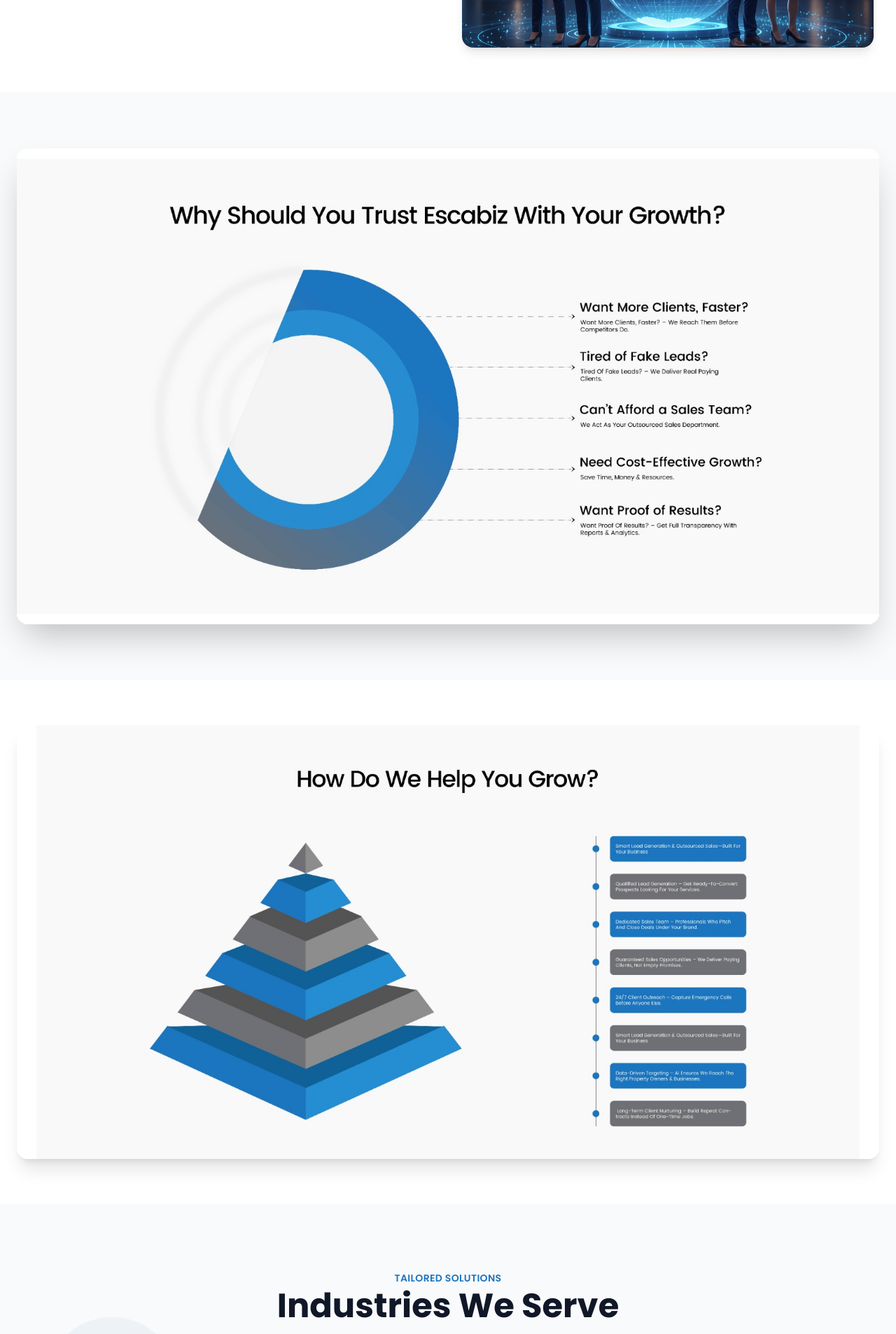
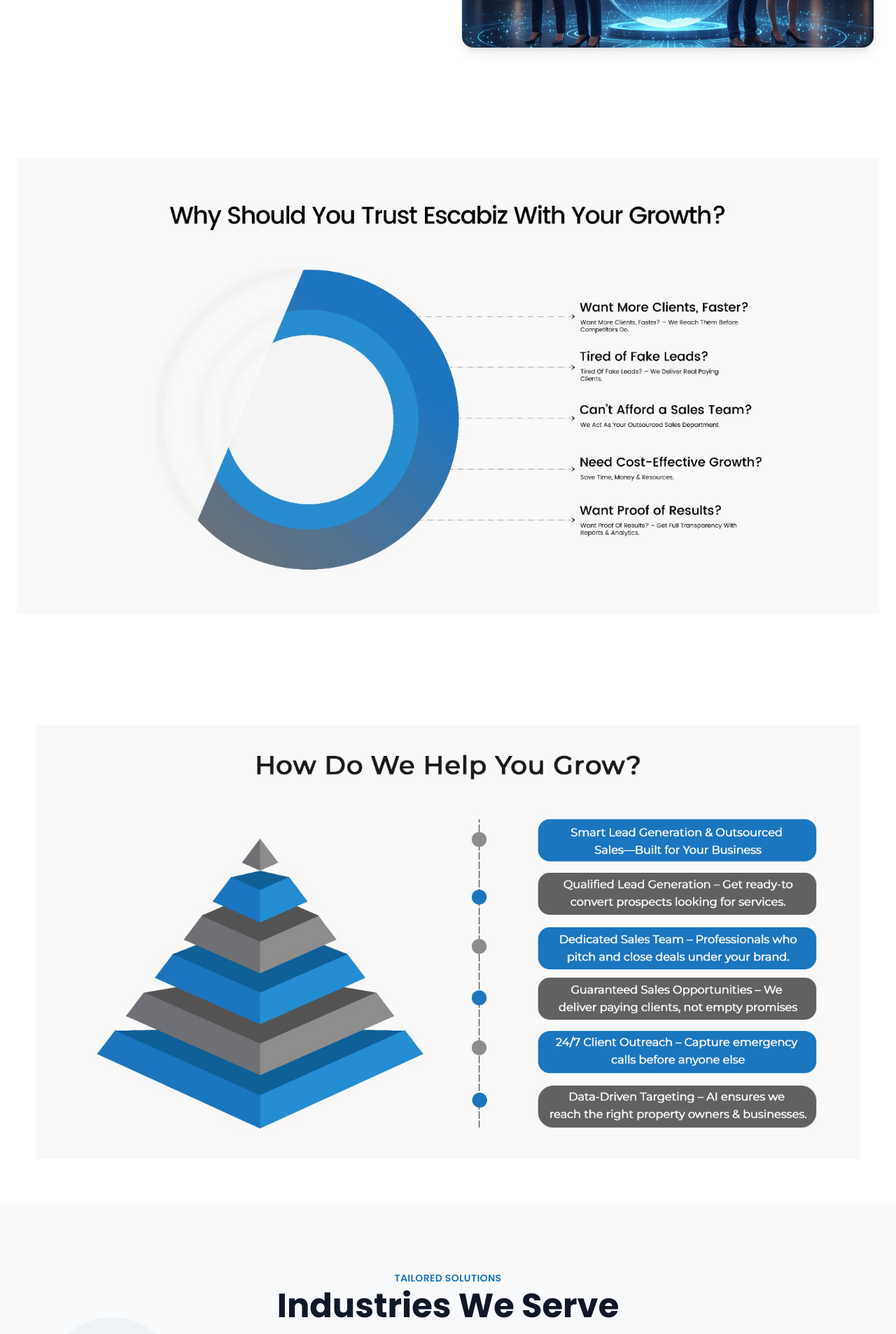
Before and after one commit to Sharmeen-Rauf/escabiz, a Next.js app: page /industries/commercial-cleaning in a window 1280 px wide. Shown: the part 1037-2943 px from the top of the page at 70% size. Built offline with nearby package versions, Linux system fonts and the light colour scheme.

Commit message:
Refine Commercial Cleaning Page: remove unnecessary background colors from sections, enhance image container styling, and update image sources for improved visual consistency and presentation.

```diff
--- a/src/app/industries/commercial-cleaning/page.tsx
+++ b/src/app/industries/commercial-cleaning/page.tsx
@@ -100,23 +100,23 @@ export default function CommercialCleaningPage() {
       </section>
 
       {/* Showcase images */}
-      <section className="w-full bg-gray-50 py-12 md:py-16 lg:py-20">
+      <section className="w-full py-12 md:py-16 lg:py-20">
         <div className="w-full max-w-[1400px] mx-auto px-0 sm:px-4 lg:px-6">
-          <div className="relative overflow-hidden shadow-2xl rounded-none lg:rounded-2xl">
-            <div className="relative w-full h-[420px] md:h-[520px] lg:h-[680px] bg-white">
+          <div className="relative overflow-hidden rounded-none lg:rounded-2xl">
+            <div className="relative w-full h-[420px] md:h-[520px] lg:h-[680px]">
               {/* eslint-disable-next-line @next/next/no-img-element */}
-              <img src="/WhatsApp Image 2025-10-07 at 12.43.24 AM.jpeg" alt="showcase-1" className="absolute inset-0 w-full h-full object-contain bg-white" />
+              <img src="/WhatsApp Image 2025-10-07 at 12.43.24 AM.jpeg" alt="showcase-1" className="absolute inset-0 w-full h-full object-contain" />
             </div>
           </div>
         </div>
       </section>
 
-      <section className="w-full bg-white py-8 md:py-12 lg:py-16">
+      <section className="w-full py-8 md:py-12 lg:py-16">
         <div className="w-full max-w-[1400px] mx-auto px-0 sm:px-4 lg:px-6">
-          <div className="relative overflow-hidden shadow-xl rounded-none lg:rounded-2xl">
-            <div className="relative w-full h-[380px] md:h-[480px] lg:h-[620px] bg-white">
+          <div className="relative overflow-hidden rounded-none lg:rounded-2xl">
+            <div className="relative w-full h-[380px] md:h-[480px] lg:h-[620px]">
               {/* eslint-disable-next-line @next/next/no-img-element */}
-              <img src="/WhatsApp Image 2025-10-07 at 12.43.25 AM (1).jpeg" alt="showcase-2" className="absolute inset-0 w-full h-full object-contain bg-white" />
+              <img src="/Banner.jpg" alt="showcase-2" className="absolute inset-0 w-full h-full object-contain" />
             </div>
           </div>
         </div>
```
Also changed, not shown: public/Banner.jpg (added).
